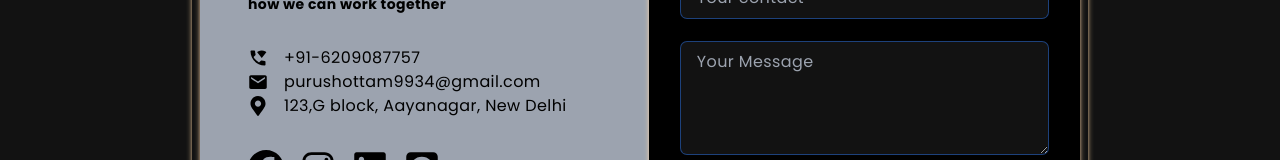
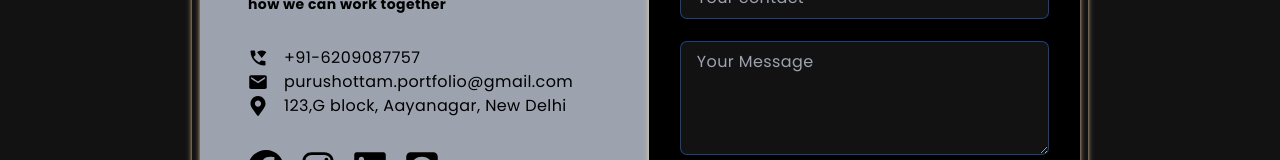
Before and after one commit to Purush99kr/purushottam-portfolio, a React (Vite) app: page / in a window 1280 px wide. Shown: the part 3156-3316 px from the top of the page. Built offline with nearby package versions, Linux system fonts and the light colour scheme.

Commit message:
initial commit

```diff
--- a/src/components/Contact.jsx
+++ b/src/components/Contact.jsx
@@ -56,7 +56,7 @@ const Contact = () => {
               </div>
               <div className="inline-flex space-x-4 items-center text-black">
                 <IoMdMail className="text-xl" />
-                <span>purushottam9934@gmail.com</span>
+                <span>purushottam.portfolio@gmail.com</span>
               </div>
               <div className="inline-flex space-x-4 items-center text-black">
                 <FaMapMarkerAlt className=" text-xl" />
```
